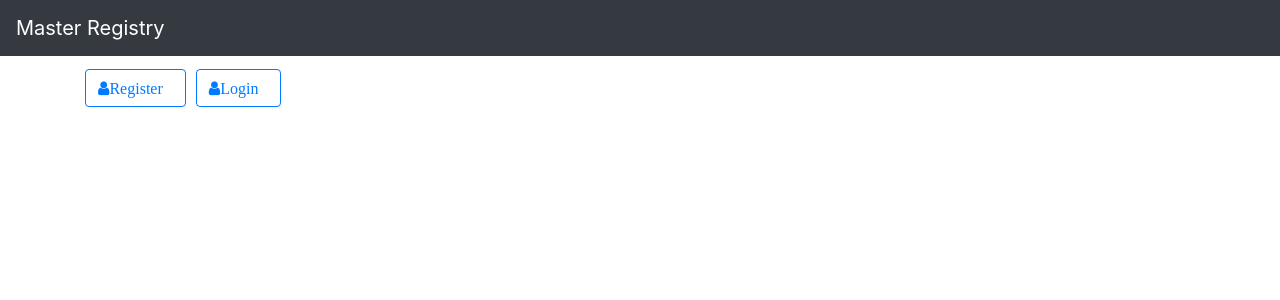
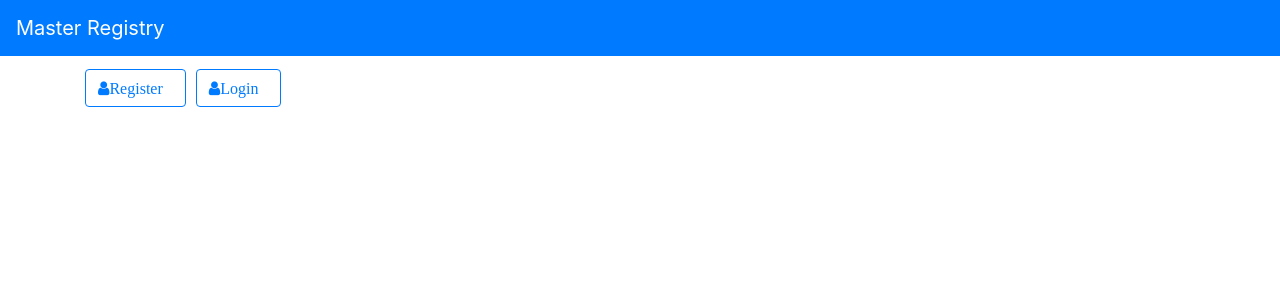
Before and after one commit to Japhlet/Human-Resources-Registry, an Angular app in the folder master-registry-ui/: page /usersregistration in a window 1280 px wide. Shown: the top 300 px of the page. Built offline with nearby package versions, Linux system fonts and the light colour scheme.

Commit message:
"Added back navigation button"

```diff
--- a/master-registry-ui/src/app/app.component.html
+++ b/master-registry-ui/src/app/app.component.html
@@ -1,5 +1,7 @@
-<nav class="navbar navbar-expand-md navbar-dark bg-dark">
+<nav class="navbar navbar-expand-md navbar-dark bg-primary">
   <a class="navbar-brand">Master Registry</a>
+
+  <small *ngIf="" class="float-right btextual" [routerLink]="['/']">Logout</small>
 </nav>
 
 <router-outlet></router-outlet>
--- a/master-registry-ui/src/app/employee/employee/employee.component.html
+++ b/master-registry-ui/src/app/employee/employee/employee.component.html
@@ -1,5 +1,6 @@
 <div class="container">
   <div class="border">
+    <button class="btn btn-md btn-outline-primary"><i class="fa fa-user" [routerLink]="['/home']">Back</i></button>
     <button class="btn btn-md btn-outline-primary"><i class="fa fa-user"
         (click)="openAddEmployeeModal(addEmployeeModal)">Add Employee</i></button>
   </div>
--- a/master-registry-ui/src/app/userregistration/appuserslist/appuserslist.component.html
+++ b/master-registry-ui/src/app/userregistration/appuserslist/appuserslist.component.html
@@ -1,5 +1,6 @@
 <div class="container">
     <div class="border">
+      <button class="btn btn-md btn-outline-primary"><i class="fa fa-user" [routerLink]="['/home']">Back</i></button>
         <button class="btn btn-md btn-outline-primary"><i class="fa fa-user" (click)="openRegisterAppUserModal(registerAppUserModal)">Add App User</i></button>
     </div>
     <table class="table table-bordered table-striped" style="width:100%">
--- a/master-registry-ui/src/app/userregistration/userregistration/userregistration.component.ts
+++ b/master-registry-ui/src/app/userregistration/userregistration/userregistration.component.ts
@@ -78,4 +78,8 @@ export class UserregistrationComponent implements OnInit {
     }
     );
    }
+
+   loginOutUser() {
+        this.router.navigate(['/home']);
+   }
 }
```
